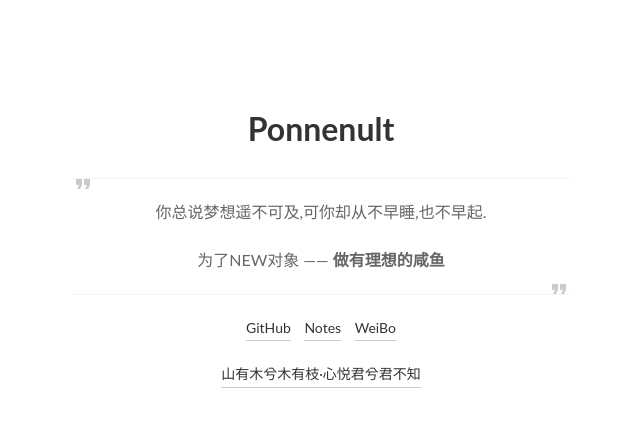
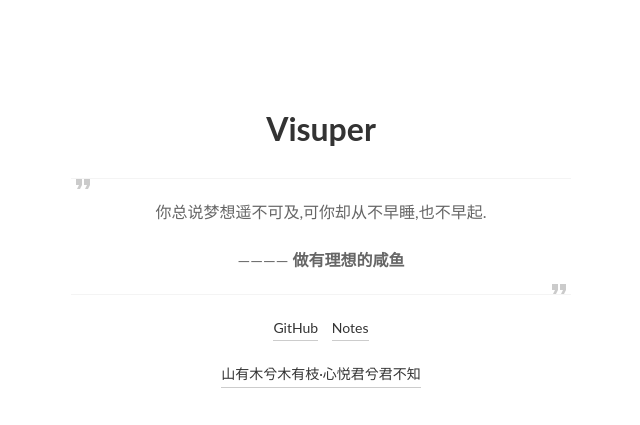
Before and after one commit to whtx/whtx.github.io, a website: page index.html in a window 1280 px wide. Shown: the top 425 px of the page, without its empty margins (319-959 px from the left). Drawn offline with Linux system fonts and the light colour scheme.

Commit message:
修改名称为visuper

```diff
--- a/index.html
+++ b/index.html
@@ -4,7 +4,7 @@
     <meta charset="utf-8"/>
     <meta http-equiv="X-UA-Compatible" content="IE=edge">
     <meta name="viewport" content="width=device-width, initial-scale=1, maximum-scale=1">
-    <title>Ponnenult - Home</title>
+    <title>Visuper - Home</title>
     <link rel="stylesheet" type="text/css" href="css/main.css"/>
 </head>
 
@@ -12,16 +12,15 @@
 <div class="po">
     <div class="sidebar">
         <div class="header">
-            <h1>Ponnenult</h1>
+            <h1>Visuper</h1>
             <div class="quote">
                 <p class="quote-text animate-init">你总说梦想遥不可及,可你却从不早睡,也不早起.</p>
-                <p class="quote-author animate-init"> 为了NEW对象 —— <strong>做有理想的咸鱼</strong></p>
+                <p class="quote-author animate-init">  ———— <strong>做有理想的咸鱼</strong></p>
             </div>
         </div>
         <div class="menu">
-            <a href="https://github.com/Ponnenult" class="animate-init">GitHub</a>
-            <a href="https://ponnenult.github.io/ponnenult-blog" class="animate-init">Notes</a>
-            <a href="http://weibo.com/Ponnenults" class="animate-init">WeiBo</a>
+            <a href="https://github.com/Visuper" class="animate-init">GitHub</a>
+            <a href="https://visuper.github.io/vispuer-blog" class="animate-init">Notes</a>
             <p>
                 <a href="404.html" class="animate-init">
                     山有木兮木有枝·心悦君兮君不知
```
